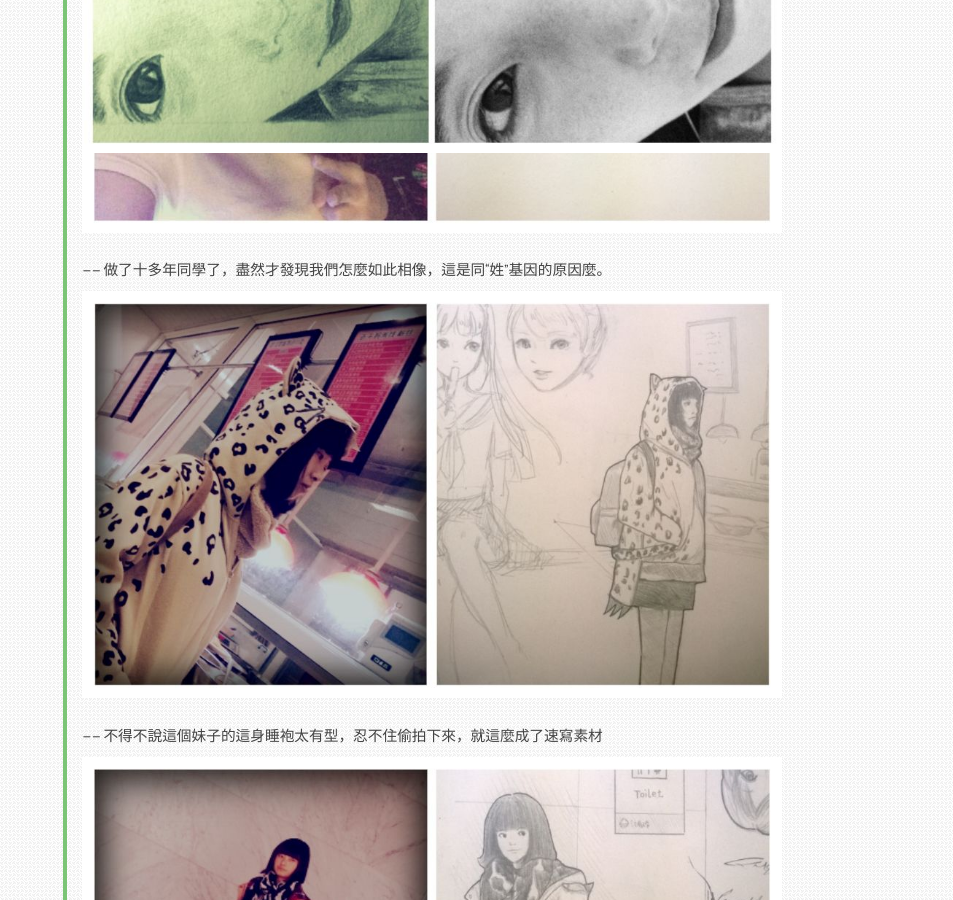
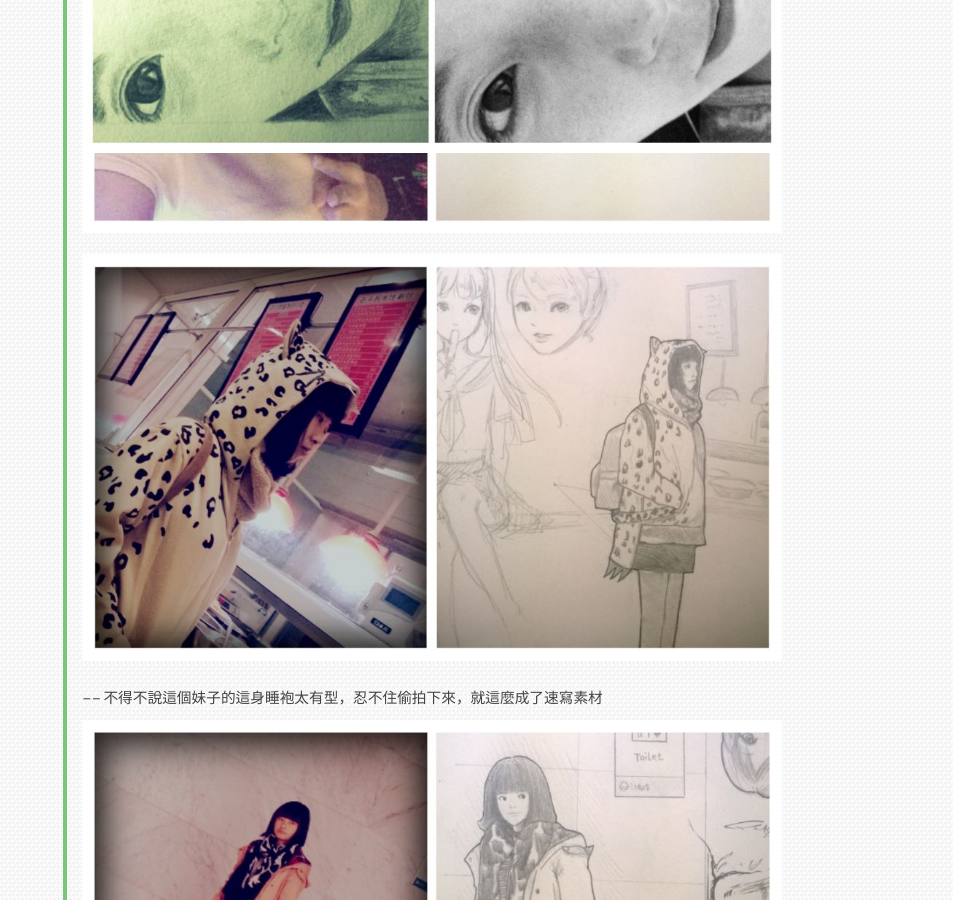
Before and after one commit to Sola-Lufkin/blog, a Jekyll site: the page built from _posts/2013-10-15-Some-Character-Sketchs.md, in a window 1280 px wide and 900 px high, scrolled down 618 px. Shown: the whole window, without its empty margins (327-1280 px from the left). Built offline with Jekyll 4.4.1, drawn with Linux system fonts in a browser that asks for light colours; Markdown is read by kramdown in place of the engine named in the settings; comment, search, counter and statistics services are not loaded.

Commit message:
修改博文

```diff
--- a/_posts/2013-10-15-Some-Character-Sketchs.md
+++ b/_posts/2013-10-15-Some-Character-Sketchs.md
@@ -15,7 +15,7 @@ yearmonth: 201310
 <p><img class="post-img" src="{{ site.baseurl }}/assets/img/blog/5-4.jpg" style="width:700px;"></p>
 <p> —— 給我哥们儿畫的這張，算是這次我最滿意的一副了。不過她盡然抱怨我把她畫瘦了！那我下次就毫不客氣原“胖”還原好了。</p>
 <p><img class="post-img" src="{{ site.baseurl }}/assets/img/blog/5-3.jpg" style="width:700px;"></p>
-<p> —— 做了十多年同學了，盡然才發現我們怎麼如此相像，這是同“姓”基因的原因麼。</p>
+<p></p>
 <p><img class="post-img" src="{{ site.baseurl }}/assets/img/blog/5-2.jpg" style="width:700px;"></p>
 <p> —— 不得不說這個妹子的這身睡袍太有型，忍不住偷拍下來，就這麼成了速寫素材</p>
 <p><img class="post-img" src="{{ site.baseurl }}/assets/img/blog/5-1.jpg" style="width:700px;"></p>
```
